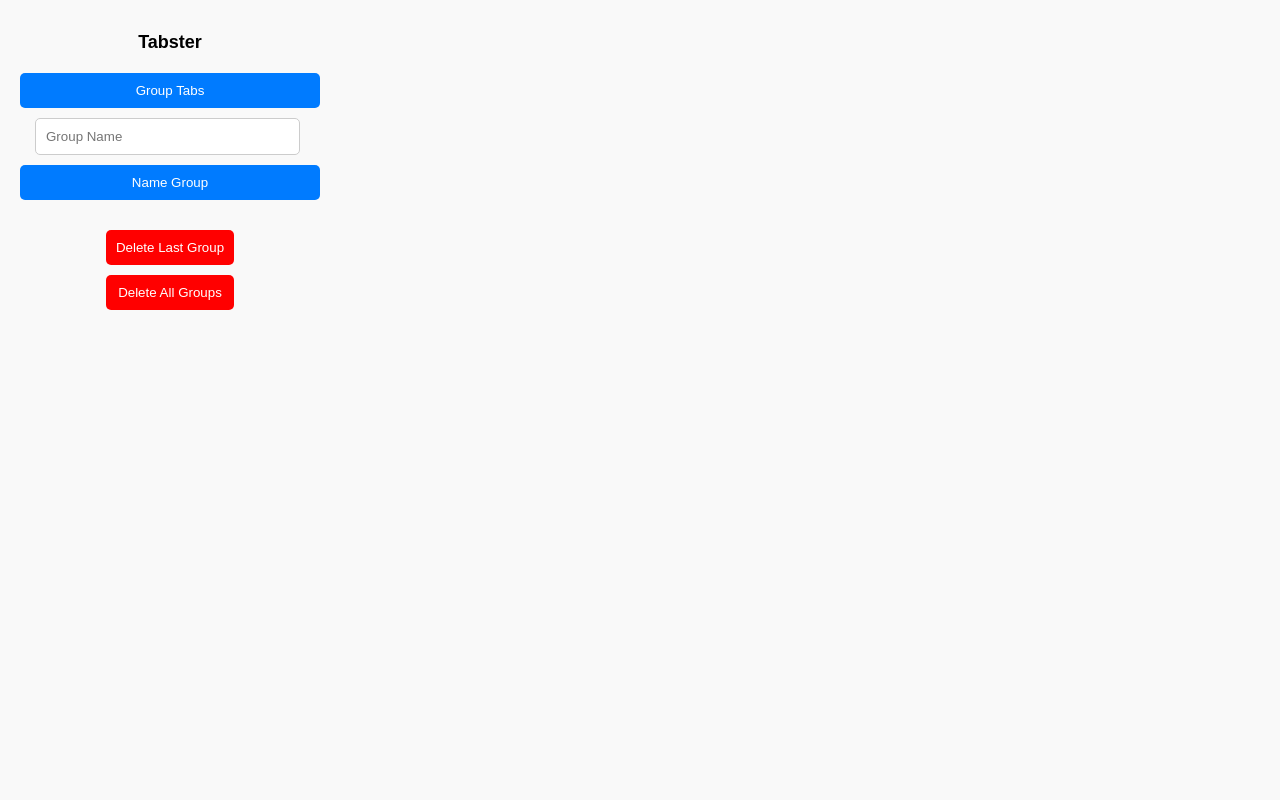
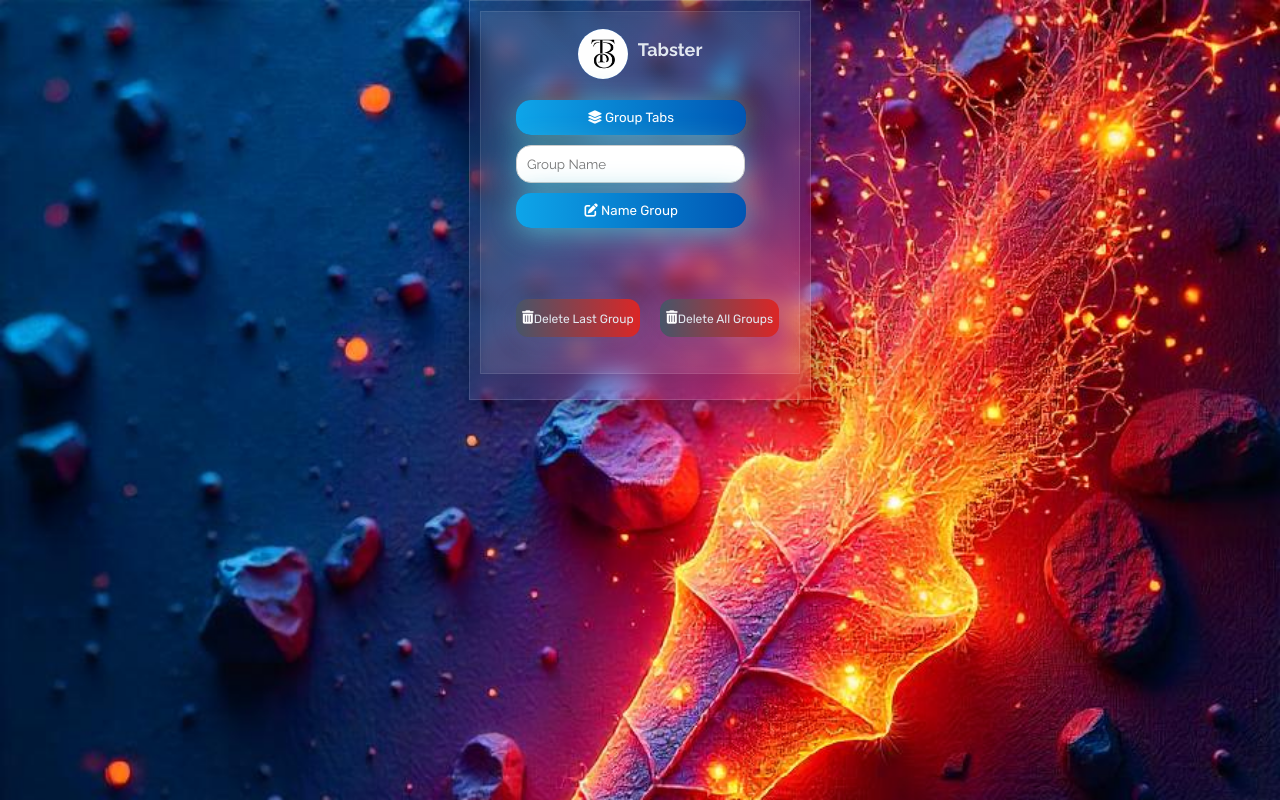
Before and after one commit to waltertaya/Tabster, a browser extension: page index.html in a window 1280 px wide. Drawn offline with Linux system fonts and the light colour scheme.

Commit message:
Update styles and UI for Tabster popup

```diff
--- a/index.html
+++ b/index.html
@@ -4,20 +4,48 @@
   <meta charset="UTF-8">
   <meta name="viewport" content="width=device-width, initial-scale=1.0">
   <title>Tabster</title>
-  <link rel="stylesheet" href="popup.css">
+  <link rel="stylesheet" href="./popup.css">
+  <link rel="stylesheet" href="./styles.scss">
+  <link rel="stylesheet" href="https://cdnjs.cloudflare.com/ajax/libs/font-awesome/6.0.0-beta3/css/all.min.css">
 </head>
 <body>
   <div class="container">
+    <div class="logo-cont">
+      <div class="icon-img">
+        <img src="./images/icon.png" alt="Tabster Logo" class="logo">
+      </div>
     <h1>Tabster</h1>
-    <button id="groupTabsButton" class="btn">Group Tabs</button>
+    </div>
+
+    <button id="groupTabsButton" class="btn"><i class="fas fa-layer-group icon"></i> Group Tabs</button>
+
     <div class="inputs">
       <input type="text" id="groupNameInput" class="input-field" placeholder="Group Name">
     </div>
-    <button id="renameGroupButton" class="btn">Name Group</button>
+
+    <button id="renameGroupButton" class="btn"><i class="fas fa-edit icon"></i> Name Group</button>
+
     <div class="groupTabs"></div>
+
     <div class="delete">
-      <button id="deleteLastGroup" class="btn">Delete Last Group</button>
-      <button id="deleteAllGroups" class="btn">Delete All Groups</button>
+      <div class="lastgroup">
+
+        <button id="deleteLastGroup" class="btn-del">
+          <div class="icon-container">
+            <i class="fas fa-trash-alt icon"></i>
+          </div>
+          <p> Delete Last Group</p>
+        </button>
+      </div>
+      <div class="allgroups">
+
+        <button id="deleteAllGroups" class="btn-del">
+          <div class="icon-container">
+            <i class="fas fa-trash-alt icon"></i>
+          </div>
+          <p>Delete All Groups</p>
+        </button>
+      </div>
     </div>
   </div>
 
--- a/index.js
+++ b/index.js
@@ -24,6 +24,14 @@ function displayGroup(groupId) {
     const groupElement = document.createElement('div');
     groupElement.className = 'groupTab';
     groupElement.textContent = `Group ${groupId}: ${group.title || 'Group'}`;
+    groupElement.style.backgroundColor ="#1e293b";
+    groupElement.style.width = "70%";
+    groupElement.style.marginLeft = "25px";
+    groupElement.style.padding = "10px";
+    groupElement.style.borderRadius = "15px";
+    groupElement.style.color = "white";
+    groupElement.style.marginTop = "-10px";
+    groupElement.style.border = "2px solid #64748b";
     groupTabsDiv.appendChild(groupElement);
   });
 }
--- a/popup.css
+++ b/popup.css
@@ -1,59 +1,198 @@
+@import url('https://fonts.googleapis.com/css2?family=Outfit:wght@100..900&family=Raleway:ital,wght@0,100..900;1,100..900&family=Rubik:ital,wght@0,300..900;1,300..900&display=swap');
+
 body {
-  font-family: Arial, sans-serif;
+  font-family: 'Raleway', sans-serif;
   margin: 0;
   padding: 20px;
-  width: 300px;
-  background-color: #f9f9f9;
+  width: 320px;
+  justify-content: center;
+  align-items: center;
+  margin: 0 auto;
+  padding: 10px;
+  background: rgba(15, 23, 42, 0.3);
+  backdrop-filter: blur(10px);
+  -webkit-backdrop-filter: blur(10px);
+  box-shadow: 0 8px 32px 0 rgba(0, 0, 0, 0.37);
+  border: 1px solid rgba(255, 255, 255, 0.18);
+
+  color: #e2e8f0;
+  background: url("./images/tba2.jpeg");
+  background-size: cover;
+  background-repeat: no-repeat;
+
 }
+p{
+  font-family: 'Rubik', sans-serif;
+  font-size: 12px;
+  color: #e2e8f0;
+  margin-bottom: 10px;
+  text-align: center;
+}
+
+body::before {
+  content: "";
+  position: absolute;
+  top: 0;
+  right: 0;
+  bottom: 0;
+  left: 0;
+  background: linear-gradient(
+    45deg,
+    rgba(194, 189, 189, 0.1) 0%,
+    rgba(255, 255, 255, 0.03) 100%
+  );
+  z-index: -1;
+}
+
 .container {
+  background: rgba(255, 255, 255, 0.05);
+  box-shadow: 0 4px 30px rgba(0, 0, 0, 0.1);
+  backdrop-filter: blur(5px);
+  -webkit-backdrop-filter: blur(5px);
+  border: 1px solid rgba(255, 255, 255, 0.1);
+  padding: 15px;
+  margin-bottom: 15px;
+
+}
+.logo-cont{
   display: flex;
-  flex-direction: column;
+  justify-content: center;
   align-items: center;
+  margin-bottom: 20px;
+}
+.icon-img{
+  width: 50px;
+  height: 50px;
+  border-radius: 50%;
+  margin-right: 10px;
+  background-color: #0056b3;
+}
+.logo {
+  width: 50px;
+  height: 50px;
+  border-radius: 50%;
+  margin-right: 10px;
+
 }
 h1 {
   font-size: 18px;
   margin-bottom: 20px;
 }
 .btn {
-  width: 100%;
+  width: 80%;
   padding: 10px;
   margin-bottom: 10px;
-  background-color: #007bff;
+  background:linear-gradient(90deg, #0ea5e9 0%, #0056b3 100%);
   color: white;
   border: none;
-  border-radius: 5px;
+  border-radius: 15px;
   cursor: pointer;
+  font-family: 'Rubik', sans-serif;
+  margin-left: 20px;
+   box-shadow: 0 4px 30px rgba(81, 187, 206, 0.89);
+
+
 }
 .btn:hover {
   background-color: #0056b3;
+  font-family: 'Raleway', sans-serif;
+
 }
 .inputs {
-  width: 90%;
+  width: 80%;
   margin-bottom: 10px;
+  font-family: 'Raleway', sans-serif;
+
+
 }
 .input-field {
   width: 90%;
   padding: 10px;
   border: 1px solid #ccc;
   border-radius: 5px;
+  font-family: 'Raleway', sans-serif;
+  outline: none;
+margin-left: 20px;
+border-radius: 15px;
+  box-shadow: 0 4px 30px rgba(81, 187, 206, 0.89);
+
+  ::placeholder {
+    font-family: 'Raleway', sans-serif;
+    color: #ccc;
+  }
+  ::-webkit-input-placeholder {
+    font-family: 'Raleway', sans-serif;
+    color: #ccc;
+  }
+  &:focus {
+    border: 1px solid #007bff;
+  }
+  & :hover {
+    border: 1px solid #007bff;
+  }
+
 }
 .groupTabs {
   margin-top: 20px;
   width: 100%;
+  font-family: 'Raleway', sans-serif;
+
 }
 .groupTab {
   padding: 10px;
   margin-bottom: 10px;
   background-color: #e0e0e0;
   border-radius: 5px;
+  font-family: 'Raleway', sans-serif;
+
 }
-.delete {
+.lastgroup{
   display: flex;
   justify-content: space-between;
   align-items: center;
-  flex-direction: column;
+  font-family: 'Raleway', sans-serif;
+  width: 150px;
+  height: 40px;
+  margin-top: 40px;
+  margin-bottom: 20px;
+  flex-direction: row;
+
 }
-.delete button {
-  background-color: red;
+.allgroups{
+  display: flex;
+  flex-direction: row;
+  justify-content: space-between;
+  align-items: center;
+  font-family: 'Raleway', sans-serif;
+  width: 150px;
+  height: 40px;
+  margin-top: 40px;
+  margin-bottom: 20px;
+
+
+}
+.delete{
+  display: flex;
+  justify-content: center;
+  align-items: center;
+  flex-direction: row;
+}
+.btn-del {
+  background:linear-gradient(90deg, #475569 0%, #dc2626 100%);
+  color: white;
+  border: none;
+  border-radius: 12px;
   cursor: pointer;
+  font-family: 'Rubik', sans-serif;
+  margin-left: 20px;
+  display: flex;
+  flex-direction: row;
+  justify-content: space-between;
+  box-shadow: 0 4px 30px rgba(73, 160, 175, 0.1);
 }
+.icon-container{
+  display: flex;
+  justify-content: center;
+  align-items: center;
+  margin-top: 11px;
+}
```
Also changed, not shown: images/tab.jpeg (added), images/tba2.jpeg (added), images/tba3.jpeg (added).
